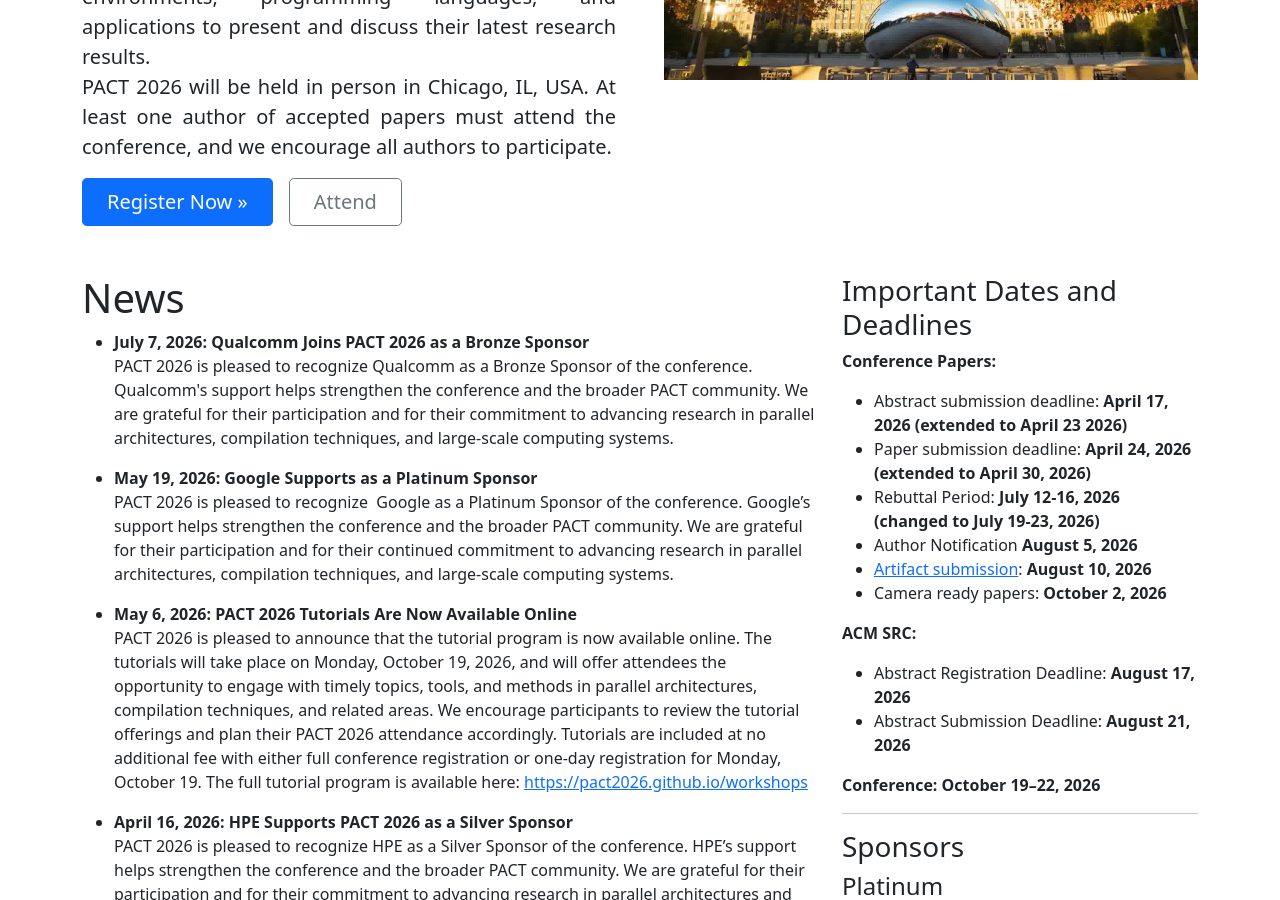
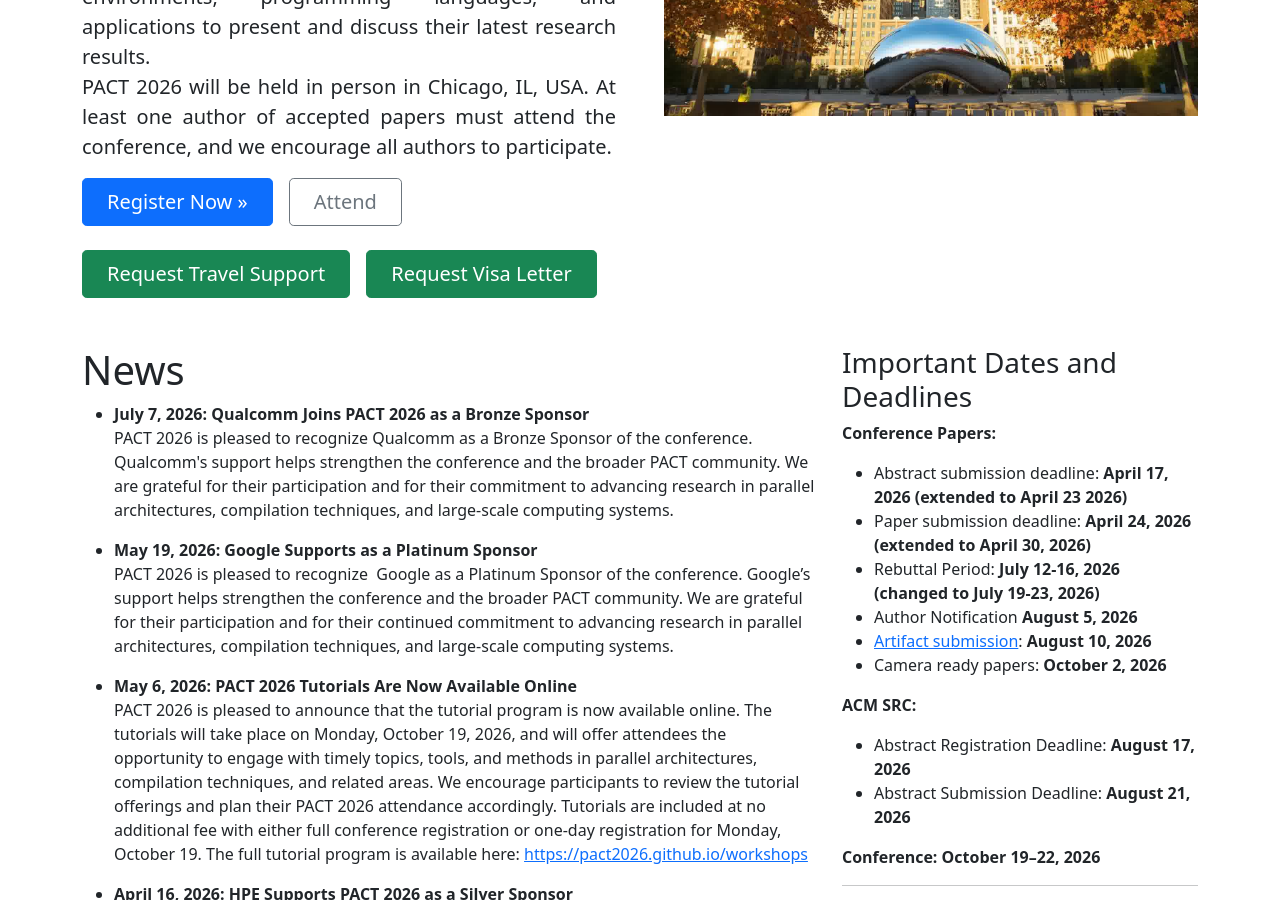
Before and after one commit to pact2026/pact2026.github.io, a Jekyll site: the page built from index.html, in a window 1280 px wide and 900 px high, scrolled down 531 px. Built offline with Jekyll 4.4.1, drawn with Linux system fonts in a browser that asks for light colours.

Commit message:
web: add requests buttons on hero section

```diff
--- a/_includes/index_hero.html
+++ b/_includes/index_hero.html
@@ -1,4 +1,3 @@
-
 <main>
     <div class="row flex-lg-row-reverse align-items-center g-5 py-5">
         <div class="col-10 col-sm-8 col-lg-6">
@@ -120,6 +119,10 @@
                 <a href="" class="btn btn-primary btn-lg px-4 me-md-2">Register Now »</a>
                 <a href="attend" class="btn btn-outline-secondary btn-lg px-4">Attend</a>
             </div>
+              <div class="d-grid gap-2 d-md-flex justify-content-md-start pt-4">
+                <a href="https://docs.google.com/forms/d/e/1FAIpQLSdCwM6T4pcism9Mp3fxMUTUy6iS1dvTKthp-6WN6s0XcR5V4Q/viewform" target="_blank" class="btn btn-success btn-lg px-4 me-md-2">Request Travel Support</a>
+                <a href="https://docs.google.com/forms/d/e/1FAIpQLScvj7q57vkiv0YMjfFj_aSfDAH2A4IqtJa6P7UgFq6Q7mXNQQ/viewform" target="_blank" class="btn btn-success btn-lg px-4">Request Visa Letter</a>
+            </div>
         </div>
     </div>
 </main>
```
